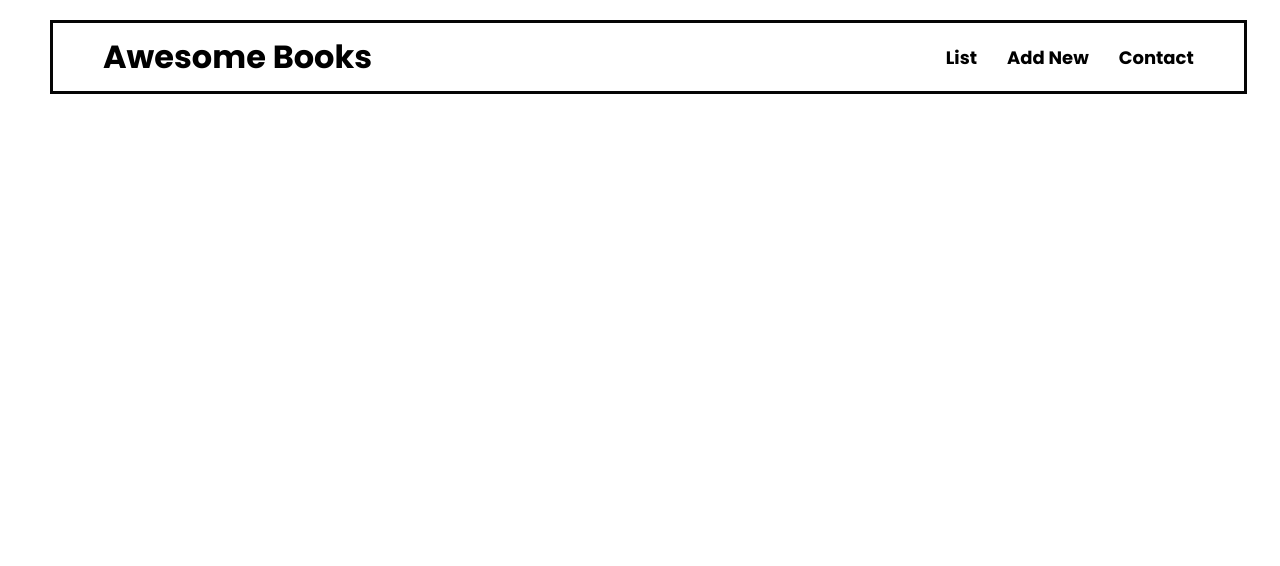
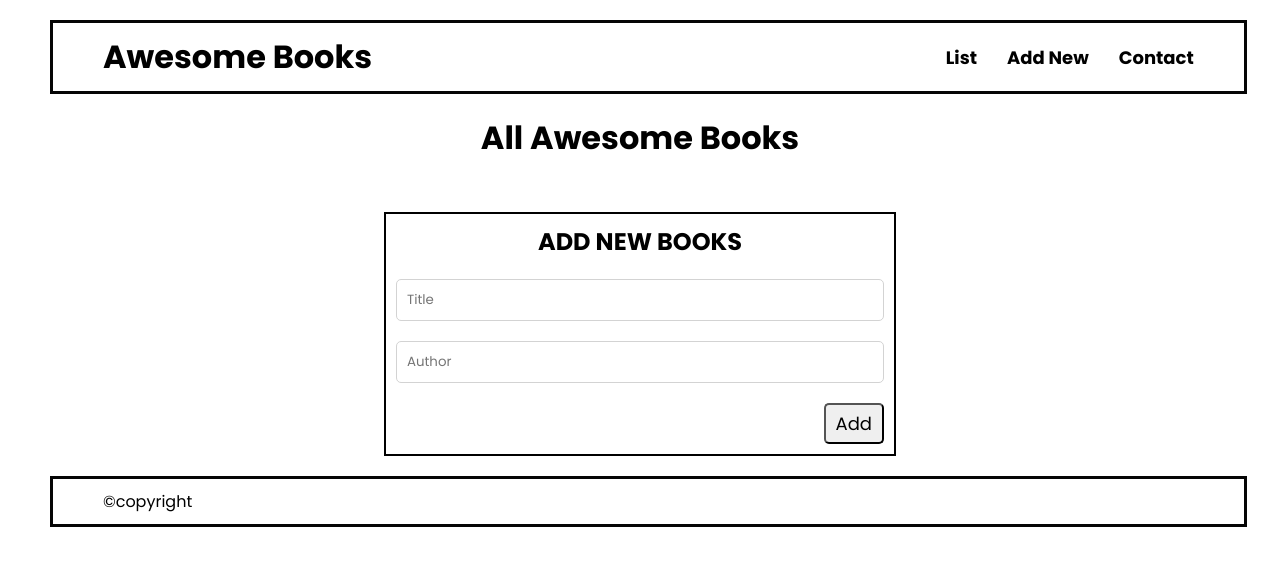
Before and after one commit to FaranoshAmini/Awesome_Books, a plain HTML site: page index.html in a window 1280 px wide. Drawn offline with Linux system fonts and the light colour scheme.

Commit message:
Add some changes in html

```diff
--- a/assest/style.css
+++ b/assest/style.css
@@ -4,7 +4,7 @@
   padding: 0;
   margin: 0;
   box-sizing: border-box;
-  font-family: 'poppins', serif;
+  font-family: "poppins", serif;
 }
 
 .header {
@@ -33,6 +33,49 @@
   font-size: 18px;
 }
 
-.main-menu a:hover{
+.main-menu a:hover {
+}
 
+.title {
+  text-align: center;
 }
+
+.Add-books {
+  width: 40%;
+  margin: 12px;
+  padding: 10px;
+  border: 2px solid #000;
+  margin: auto;
+}
+
+.form {
+  display: flex;
+  flex-direction: column;
+  align-items: center;
+  text-align: center;
+  gap: 20px;
+}
+
+.form input {
+  width: 100%;
+  padding: 10px;
+  border: 1px solid #d3d3d3;
+  border-radius: 5px;
+}
+
+.form .btn {
+  align-self: flex-end;
+  padding: 5px 10px;
+  font-size: 18px;
+  border-radius: 5px;
+}
+
+footer {
+  border: 3px solid rgb(5, 5, 5);
+  display: flex;
+  justify-content: space-between;
+  align-items: flex-end;
+  width: 93.5%;
+  padding: 10px 50px;
+  margin: 20px 50px;
+}
--- a/index.html
+++ b/index.html
@@ -17,6 +17,21 @@
           <li><a href="">Contact</a></li>
         </ul>
       </header>
+      <div class="title">
+        <h1>All Awesome Books</h1>
+      </div>
+      <section class="Book-list"></section><br><br>
+      <section class="Add-books">
+        <form action="" class="form" method="POST">
+            <h2>ADD NEW BOOKS</h2>
+            <input type="text" placeholder="Title" class="Form-title">
+            <input type="text" placeholder="Author" class="Form-author">
+            <button class="btn">Add</button>
+        </form>
+      </section>
+      <footer>
+        <p>&copy;copyright</p>
+      </footer>
     </div>
   </body>
 </html>
```
Lines whose indentation alone changed are shown as unchanged.
